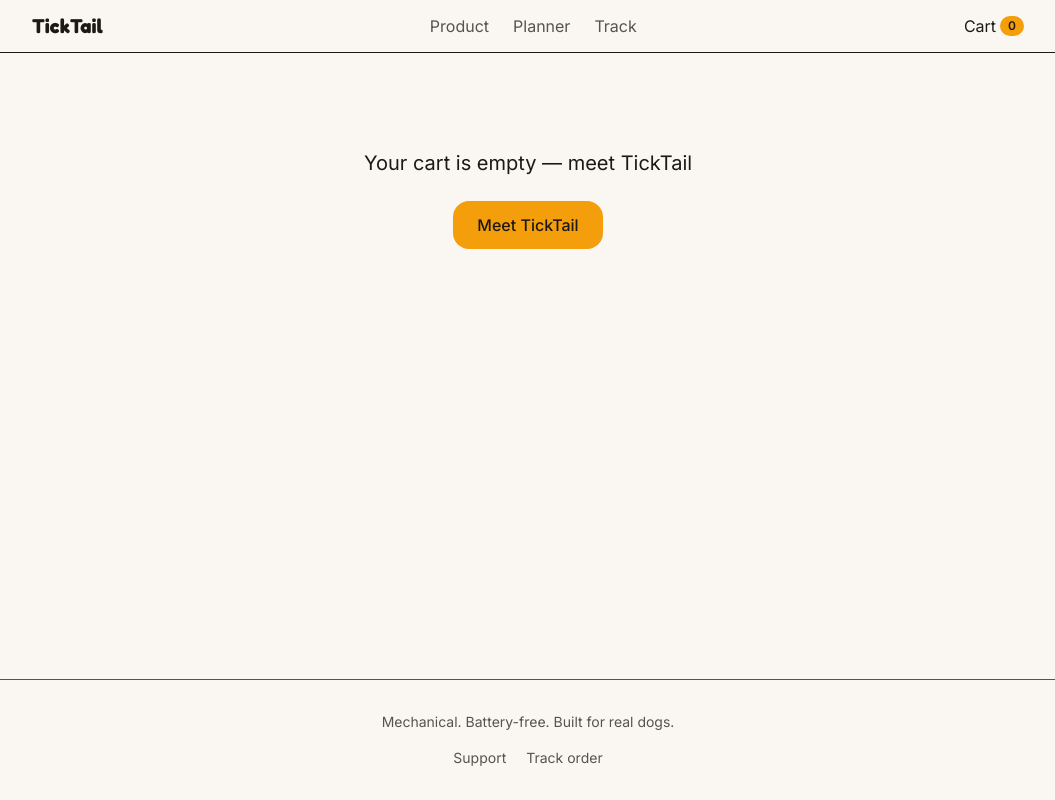
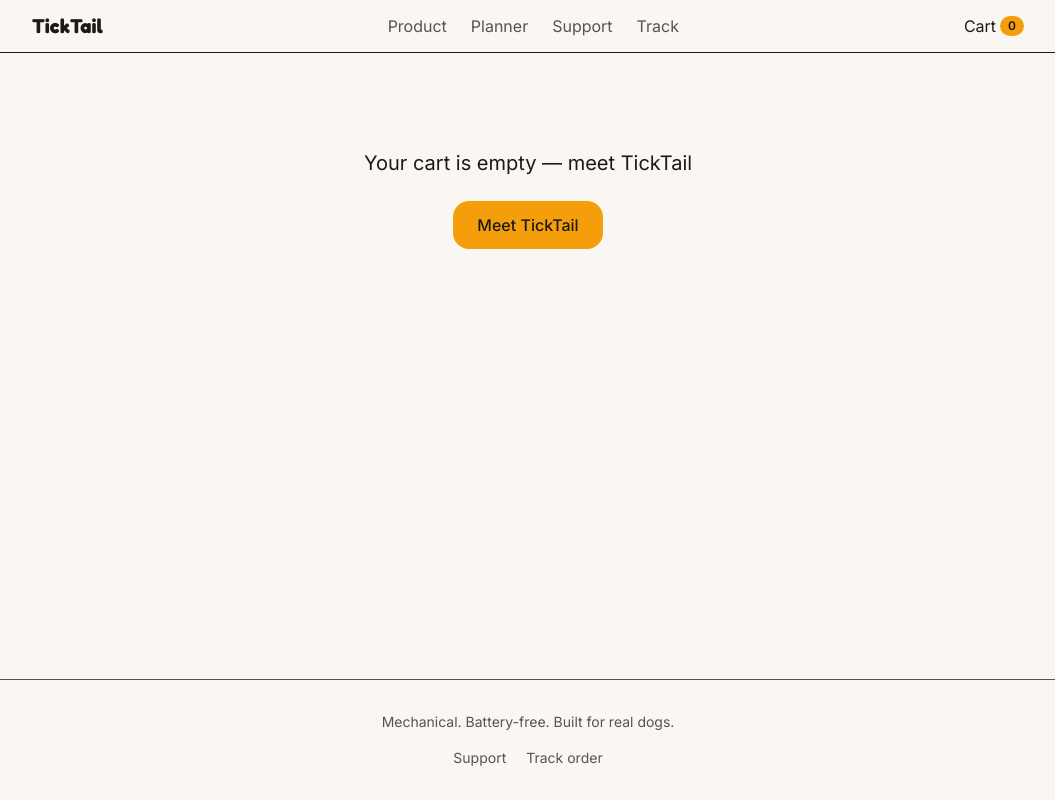
Before and after one commit to MaddyMadhesh77/23bit0312-hwa-hackathon, a Next.js app: page /cart in a window 1280 px wide. Shown: the whole page, without its empty margins (112-1167 px from the left). Built offline with nearby package versions, Linux system fonts and the light colour scheme.

Commit message:
Add support link to header

```diff
--- a/components/Header.tsx
+++ b/components/Header.tsx
@@ -32,6 +32,12 @@ export default function Header() {
             Planner
           </Link>
           <Link
+            href="/support"
+            className={`text-muted hover:text-ink ${focusRing}`}
+          >
+            Support
+          </Link>
+          <Link
             href="/track"
             className={`text-muted hover:text-ink ${focusRing}`}
           >
```
